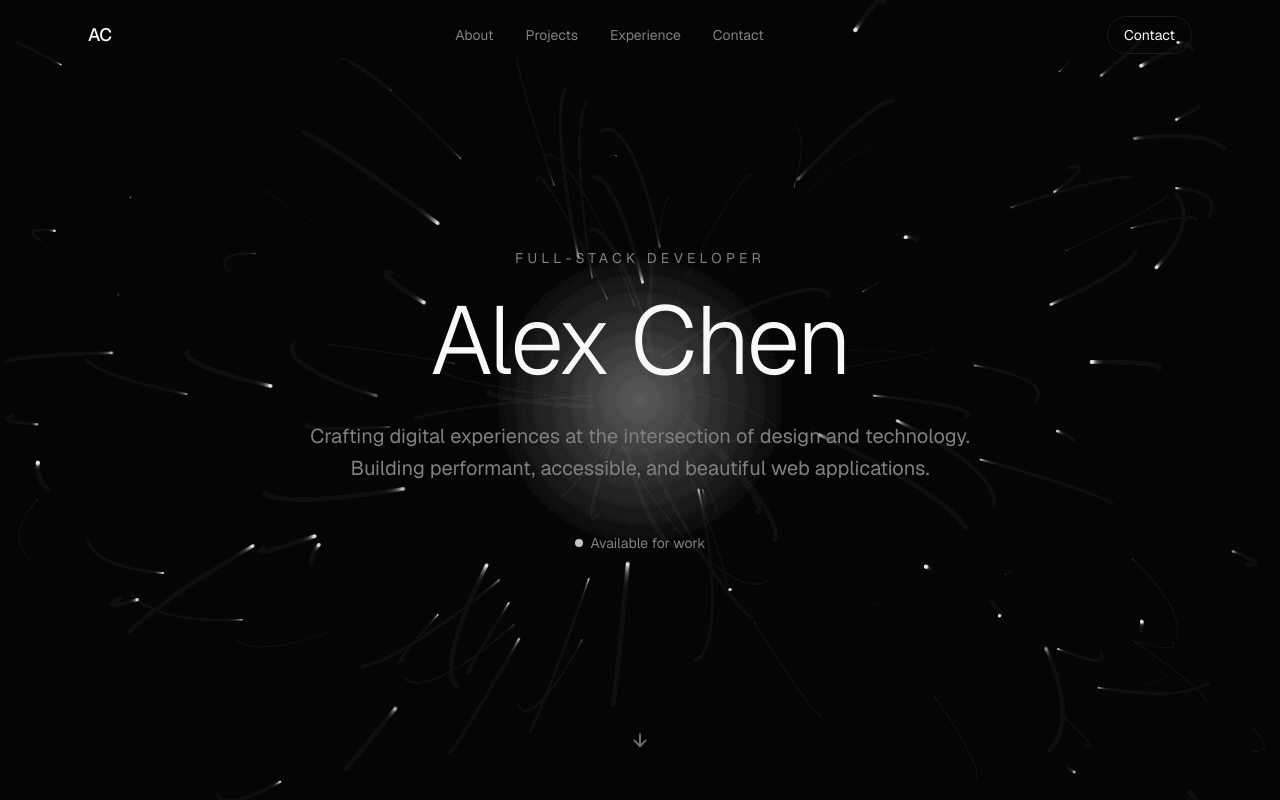
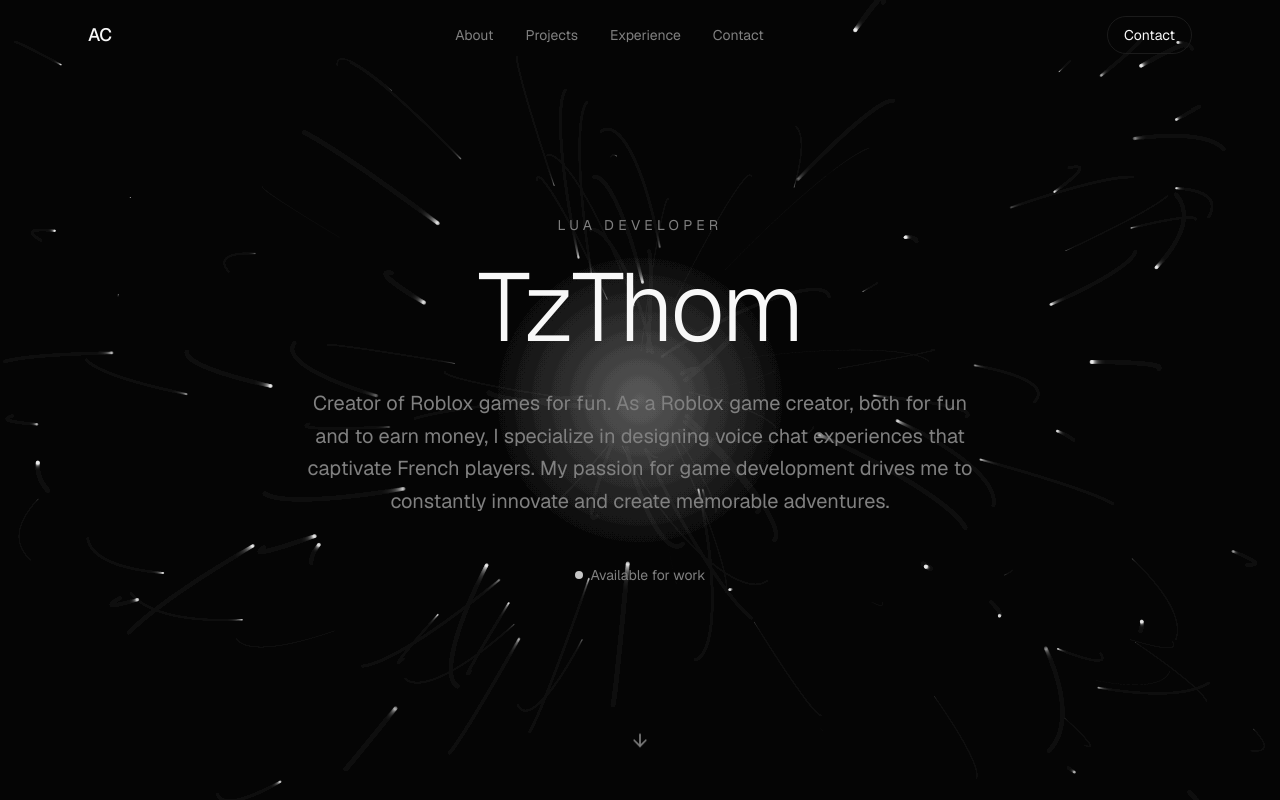
Before and after one commit to tzThom/portfiliotzthom, a Next.js app: page / in a window 1280 px wide. Shown: the top 800 px of the page. Built offline with nearby package versions, Linux system fonts and the light colour scheme.

Commit message:
Update hero.tsx

```diff
--- a/components/hero.tsx
+++ b/components/hero.tsx
@@ -107,16 +107,15 @@ export function Hero() {
 
       <div className="relative z-10 text-center px-6 max-w-4xl mx-auto">
         <p className="text-muted-foreground text-sm tracking-[0.3em] uppercase mb-6">
-          Full-Stack Developer
+          Lua Developer
         </p>
 
         <h1 className="text-5xl md:text-7xl lg:text-8xl font-light tracking-tight mb-8 text-balance">
-          Alex Chen
+          TzThom
         </h1>
 
         <p className="text-lg md:text-xl text-muted-foreground max-w-2xl mx-auto mb-12 leading-relaxed text-pretty">
-          Crafting digital experiences at the intersection of design and technology.
-          Building performant, accessible, and beautiful web applications.
+          Creator of Roblox games for fun. As a Roblox game creator, both for fun and to earn money, I specialize in designing voice chat experiences that captivate French players. My passion for game development drives me to constantly innovate and create memorable adventures.
         </p>
 
         <div className="flex items-center justify-center gap-6 text-sm text-muted-foreground">
```
